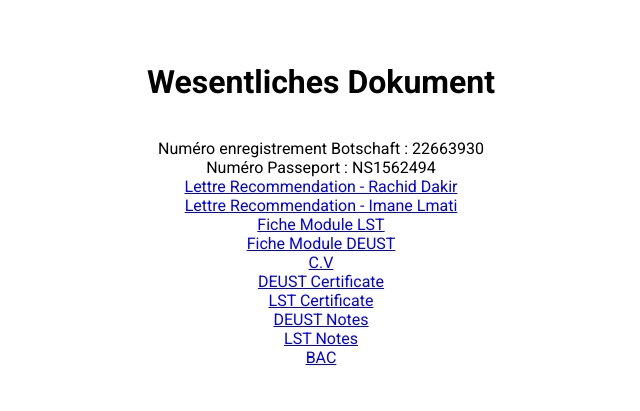
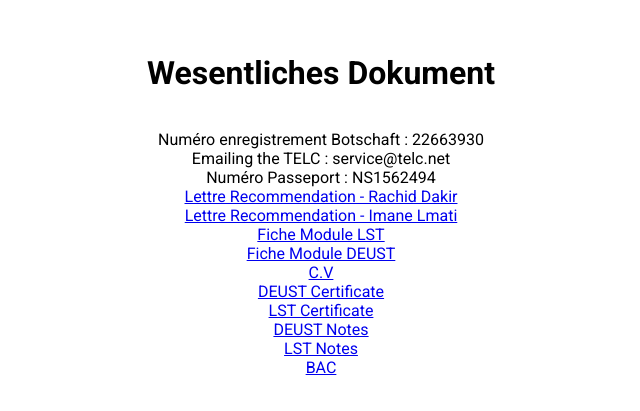
Before and after one commit to akramthedev/die-deutsch-traum, a React (Create React App) app: page /Dokument in a window 1280 px wide. Shown: the part 185-596 px from the top of the page, without its empty margins (319-959 px from the left). Built offline with nearby package versions, Linux system fonts and the light colour scheme.

Commit message:
Update Dokument.jsx

```diff
--- a/src/Dokument.jsx
+++ b/src/Dokument.jsx
@@ -21,6 +21,9 @@ const Dokument = () => {
       <br /><br />
       <a>
         Numéro enregistrement Botschaft : 22663930
+      </a>
+       <a>
+        Emailing the TELC : service@telc.net
       </a>
        <a>
         Numéro Passeport : NS1562494
```
